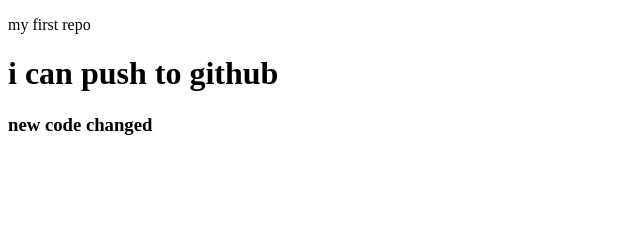
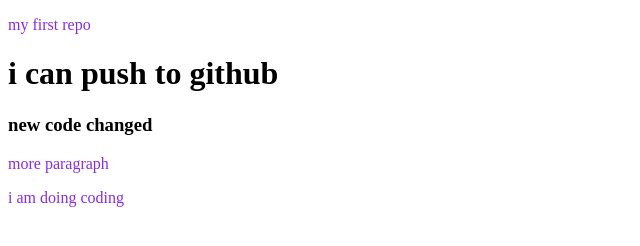
Before and after one commit to JamilurRahmanKhan/my-1st-repo, a plain HTML site: page index.html in a window 1280 px wide. Shown: the whole page, without its empty margins (0-640 px from the left). Drawn offline with Linux system fonts and the light colour scheme.

Commit message:
style added

```diff
--- a/index.html
+++ b/index.html
@@ -4,11 +4,14 @@
     <meta charset="UTF-8">
     <meta http-equiv="X-UA-Compatible" content="IE=edge">
     <meta name="viewport" content="width=device-width, initial-scale=1.0">
+    <link rel="stylesheet" href="./style.css">
     <title>Document</title>
 </head>
 <body>
     <p>my first repo</p>
     <h1>i can push to github</h1>
     <h3>new code changed</h3>
+    <p>more paragraph</p>
+    <p>i am doing coding</p>
 </body>
 </html>
--- /dev/null
+++ b/style.css
@@ -0,0 +1,3 @@
+p{
+    color: blueviolet;
+}
```
